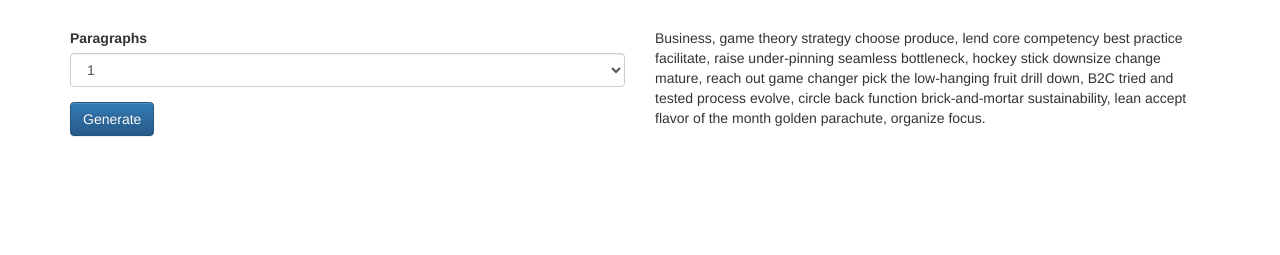
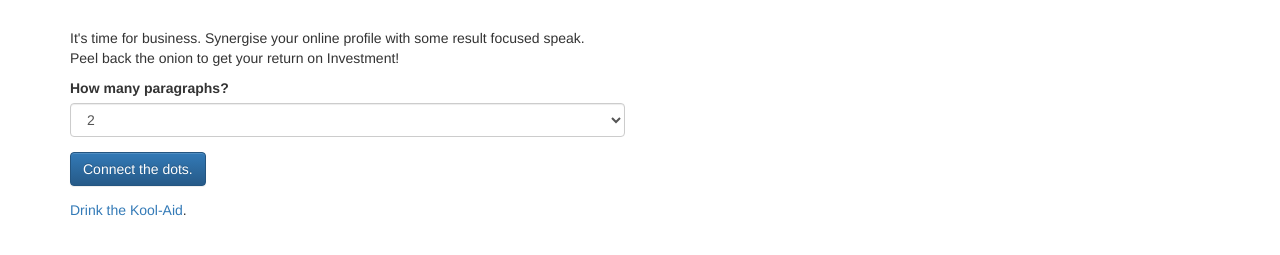
Before and after one commit to chr92/Linked-Ipsum, a plain HTML site: page index.html in a window 1280 px wide. Shown: the part 63-318 px from the top of the page. Drawn offline with nearby package versions, Linux system fonts and the light colour scheme.

Commit message:
small improvements

```diff
--- a/index.html
+++ b/index.html
@@ -21,6 +21,9 @@
       .col-md-6 {
         padding-top: 1.5em;
       }
+      #signoff {
+        padding-top: 1em;
+      }
     </style>
 
 </head>
@@ -38,21 +41,24 @@
     <div class="container" id="controls">
         <div class="row" id="input">
             <div class="col-md-6">
+                <p>It's time for business. Synergise your online profile with some result focused speak.</br>Peel back the onion to get your return on Investment!</p>
                 <form onsubmit="event.preventDefault();return replaceText()">
                   <fieldset class="form-group">
-                    <label for="LengthInput">Paragraphs</label>
+                    <label for="LengthInput">How many paragraphs?</label>
                     <select class="form-control" id="LengthInput">
                       <option>1</option>
-                      <option>2</option>
+                      <option selected="selected">2</option>
                       <option>3</option>
                       <option>4</option>
+                      <option>5</option>
                     </select>
                   </fieldset>
-                  <button type="submit" class="btn btn-primary">Generate</button>
+                  <button type="submit" class="btn btn-primary">Connect the dots.</button>
                 </form>
+                <p id="signoff"><a href="http://www.twitter.com/chendriksen">Drink the Kool-Aid</a>.</p>
             </div>
             <div class="col-md-6" id="output">
-                <p>Business, game theory strategy choose produce, lend core competency best practice facilitate, raise under-pinning seamless bottleneck, hockey stick downsize change mature, reach out game changer pick the low-hanging fruit drill down, B2C tried and tested process evolve, circle back function brick-and-mortar sustainability, lean accept flavor of the month golden parachute, organize focus.</p>
+
             </div>
         </div>
     </div>
```
